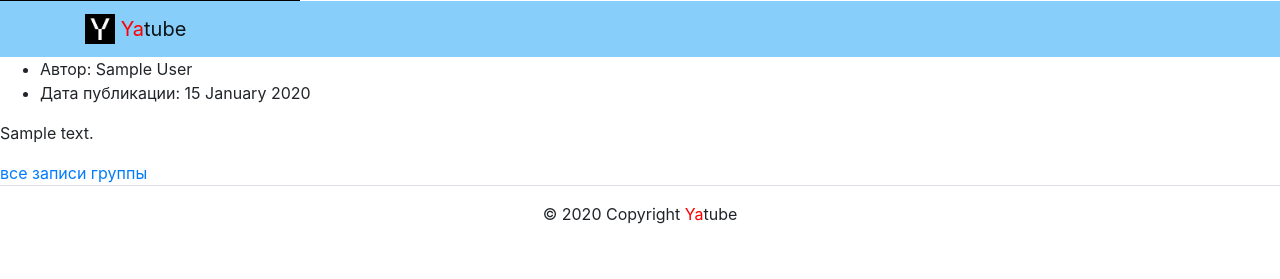
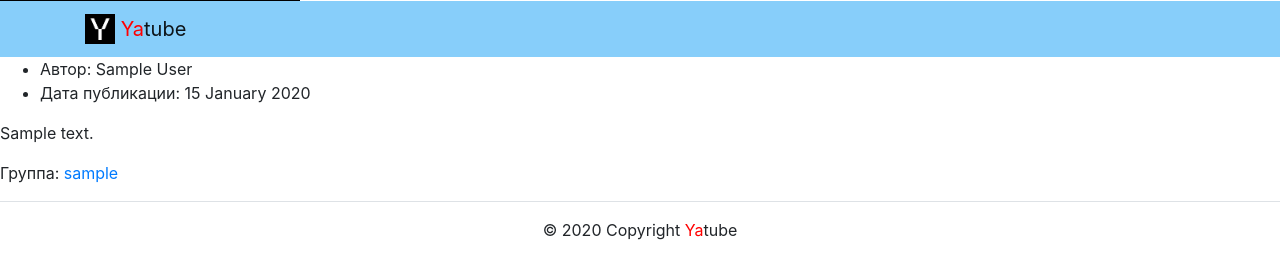
Before and after one commit to tantsiura/hw02_community, a Django app: page / in a window 1280 px wide. Shown: the part 299-578 px from the top of the page. Run offline with Django 3.2, Linux system fonts and the light colour scheme; tables that the repository leaves empty hold one stand-in row (values such as "Sample post"); some libraries are stand-ins or nearby versions.

Commit message:
Спринт 3: Сдача проекта 2

```diff
--- a/yatube/posts/models.py
+++ b/yatube/posts/models.py
@@ -2,6 +2,7 @@ from django.contrib.auth import get_user_model
 from django.db import models
 
 User = get_user_model()
+QUANTITY_POSTS = 10
 
 
 class Group(models.Model):
@@ -28,3 +29,6 @@ class Post(models.Model):
                                on_delete=models.CASCADE,
                                related_name='posts'
                                )
+
+    class Meta:
+        ordering = [('-pub_date')[:QUANTITY_POSTS]]
--- a/yatube/posts/tests.py
+++ /dev/null
@@ -1,3 +0,0 @@
-# from django.test import TestCase
-
-# Create your tests here.
--- a/yatube/posts/urls.py
+++ b/yatube/posts/urls.py
@@ -1,4 +1,5 @@
 from django.urls import path
+
 from . import views
 
 app_name = 'posts'
--- a/yatube/posts/views.py
+++ b/yatube/posts/views.py
@@ -1,9 +1,10 @@
-from django.shortcuts import render, get_object_or_404
-from .models import Post, Group
+from django.shortcuts import get_object_or_404, render
+
+from .models import Group, Post
 
 
 def index(request):
-    posts = Post.objects.order_by('-pub_date')[:10]
+    posts = Post.objects.all()
     template = 'posts/index.html'
     context = {
         'posts': posts,
@@ -13,7 +14,7 @@ def index(request):
 
 def group_posts(request, slug):
     group = get_object_or_404(Group, slug=slug)
-    posts = Post.objects.filter(group=group).order_by('-pub_date')[:10]
+    posts = group.posts.all()
     template = 'posts/group_list.html'
     context = {
         'group': group,
--- a/yatube/templates/base.html
+++ b/yatube/templates/base.html
@@ -4,10 +4,10 @@
   <head>
     <meta charset="utf-8"> <!-- Кодировка сайта -->
     <meta name="viewport" content="width=device-width, initial-scale=1">
-    <link rel="icon" href="img/fav/fav.ico" type="image">
-    <link rel="apple-touch-icon" sizes="180x180" href="img/fav/apple-touch-icon.png">
-    <link rel="icon" type="image/png" sizes="32x32" href="img/fav/favicon-32x32.png">
-    <link rel="icon" type="image/png" sizes="16x16" href="img/fav/favicon-16x16.png">
+    <link rel="icon" href="{% static 'img/fav/fav.ico' type="image" %}">
+    <link rel="apple-touch-icon" sizes="180x180" href="{% static 'img/fav/apple-touch-icon.png' %}">
+    <link rel="icon" type="image/png" sizes="32x32" href="{% static 'img/fav/favicon-32x32.png' %}">
+    <link rel="icon" type="image/png" sizes="16x16" href="{% static 'img/fav/favicon-16x16.png' %}">
     <meta name="msapplication-TileColor" content="#000">
     <meta name="theme-color" content="#ffffff">
     <link rel="stylesheet" href="{% static 'css/bootstrap.min.css' %}">
--- /dev/null
+++ b/yatube/templates/includes/content.html
@@ -0,0 +1,9 @@
+    <ul>
+      <li>
+        Автор: {{ post.author.get_full_name }}
+      </li>
+      <li>
+        Дата публикации: {{ post.pub_date|date:"d E Y" }}
+      </li>
+    </ul>
+    <p>{{ post.text }}</p>
--- a/yatube/templates/posts/index.html
+++ b/yatube/templates/posts/index.html
@@ -1,18 +1,10 @@
 {% extends 'base.html' %}
 {% block content %}
-{% for post in posts %}
-  <ul>
-    <li>
-      Автор: {{ post.author.get_full_name }}
-    </li>
-    <li>
-      Дата публикации: {{ post.pub_date|date:"d E Y" }}
-    </li>
-  </ul>
-  <p>{{ post.text }}</p>
-  {% if post.group %}
-    <a href="{% url 'posts:group_list' post.group.slug %}">все записи группы</a>
-  {% endif %}
-  {% if not forloop.last %}<hr>{% endif %}
-{% endfor %}
+  {% for post in posts %}
+    {% include 'includes/content.html' %}
+    {% if post.group %}
+      <p>Группа: <a href="{% url 'posts:group_list' post.group.slug %}">{{ post.group.slug }}</a></p>
+    {% endif %}
+    {% if not forloop.last %}<hr>{% endif %}
+  {% endfor %}
 {% endblock %}
```
Also changed, not shown: setup.cfg (+16 -0 lines), yatube/templates/posts/group_list.html (+1 -11 lines).
